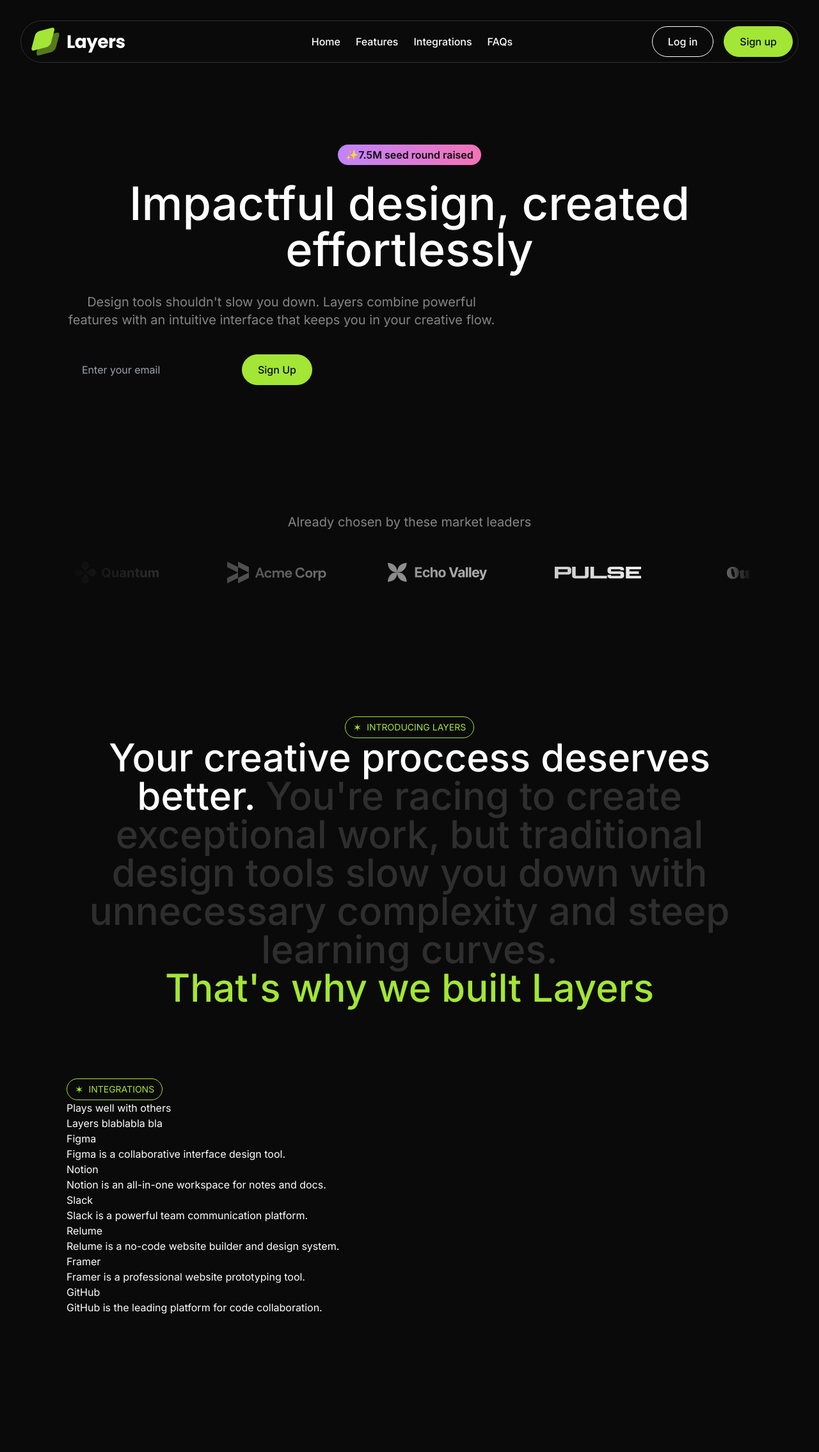
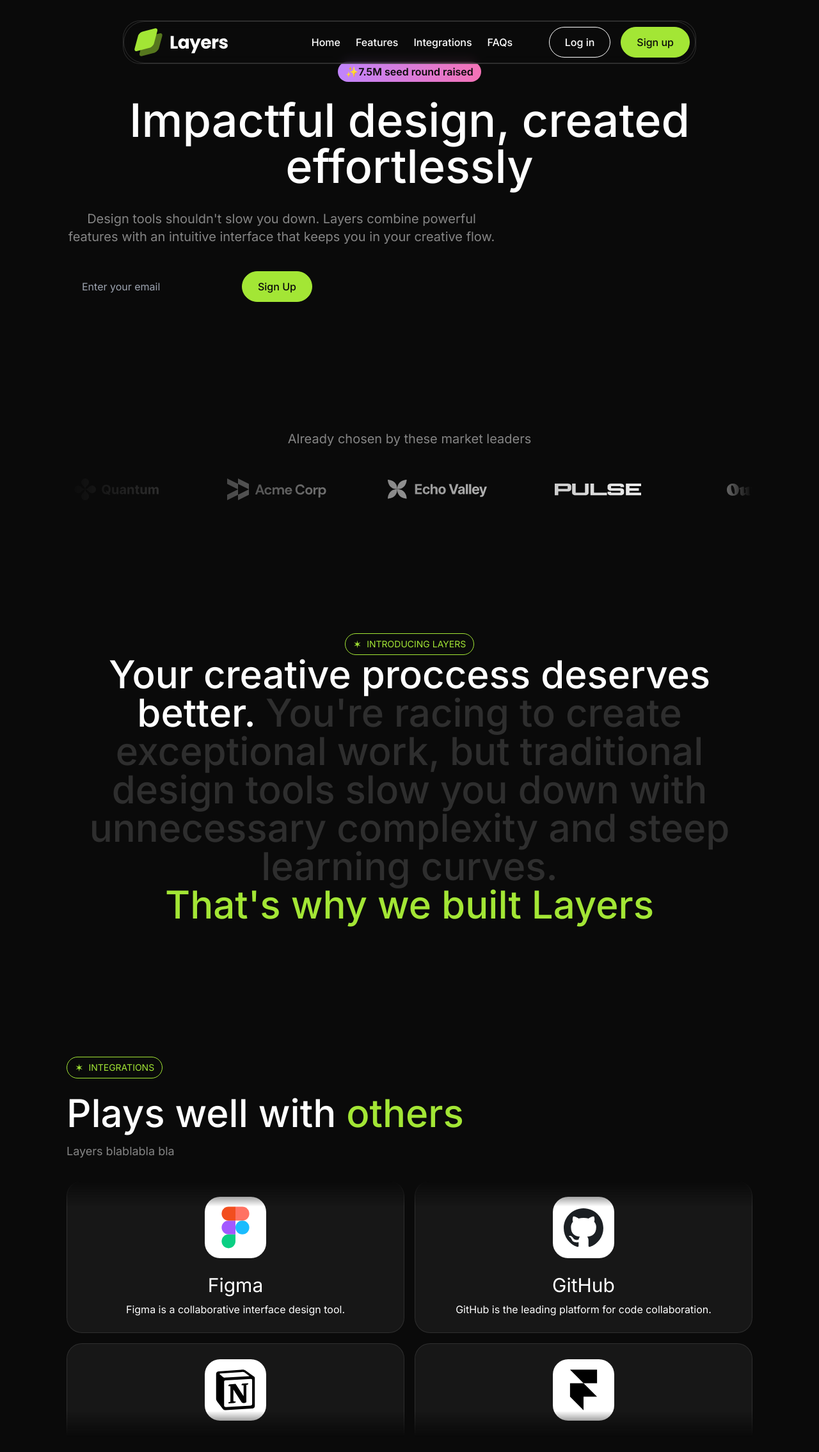
Before and after one commit to floksdev/AnimatedPortfolio, a Next.js app: page / in a window 1280 px wide. Shown: the top 2270 px of the page at 64% size. Built offline with nearby package versions, Linux system fonts and the light colour scheme.

Commit message:
[ADD] navbar animation mobile

```diff
--- /dev/null
+++ b/src/components/IntegrationsColumn.tsx
@@ -0,0 +1,21 @@
+import Integrations, { type IntegrationType } from "@/sections/Integrations"
+import Image from "next/image";
+import { twMerge } from "tailwind-merge";
+
+export default function IntegrationColumn(props: { integrations: IntegrationType; className?: string; }) {
+    const { integrations, className } = props;
+
+    return (
+        <div className={twMerge("flex flex-col gap-4 pb-4", className)}>
+            {integrations.map(integration => (
+                <div key={integration.name} className="bg-neutral-900 border border-white/10 rounded-3xl p-6">
+                    <div className="flex justify-center">
+                        <Image src={integration.icon} alt={`${integration.name} icon`} className="size-24"/>
+                    </div>
+                    <h3 className="text-3xl text-center mt-6">{integration.name}</h3>
+                    <p className="text-center texte-white/50 mt-2">{integration.description}</p>
+                </div>
+            ))}
+        </div>
+    );
+}
--- a/src/sections/Integrations.tsx
+++ b/src/sections/Integrations.tsx
@@ -1,35 +1,34 @@
 import Tag from "@/components/Tag";
-import figmaIcon from '@/assets/images/figma-logo.svg'
-import notionIcon from '@/assets/images/notion-logo.svg'
-import slackIcon from '@/assets/images/slack-logo.svg'
-import relumeIcon from '@/assets/images/relume-logo.svg'
-import framerIcon from '@/assets/images/framer-logo.svg'
-import githubIcon from '@/assets/images/github-logo.svg'
+import Image from "next/image";
+import figmaIcon from "@/assets/images/figma-logo.svg";
+import notionIcon from "@/assets/images/notion-logo.svg";
+import slackIcon from "@/assets/images/slack-logo.svg";
+import relumeIcon from "@/assets/images/relume-logo.svg";
+import framerIcon from "@/assets/images/framer-logo.svg";
+import githubIcon from "@/assets/images/github-logo.svg";
+import IntegrationColumn from "@/components/IntegrationsColumn";
 
 const integrations = [
-    { name: "Figma", icon: "figma-logo.svg", description: "Figma is a collaborative interface design tool." },
-    { name: "Notion", icon: "notion-logo.svg", description: "Notion is an all-in-one workspace for notes and docs." },
-    { name: "Slack", icon: "slack-logo.svg", description: "Slack is a powerful team communication platform." },
-    { name: "Relume", icon: "relume-logo.svg", description: "Relume is a no-code website builder and design system." },
-    { name: "Framer", icon: "framer-logo.svg", description: "Framer is a professional website prototyping tool." },
-    { name: "GitHub", icon: "github-logo.svg", description: "GitHub is the leading platform for code collaboration." },
+    { name: "Figma", icon: figmaIcon, description: "Figma is a collaborative interface design tool." },
+    { name: "Notion", icon: notionIcon, description: "Notion is an all-in-one workspace for notes and docs." },
+    { name: "Slack", icon: slackIcon, description: "Slack is a powerful team communication platform." },
+    { name: "Relume", icon: relumeIcon, description: "Relume is a no-code website builder and design system." },
+    { name: "Framer", icon: framerIcon, description: "Framer is a professional website prototyping tool." },
+    { name: "GitHub", icon: githubIcon, description: "GitHub is the leading platform for code collaboration." },
 ];
+
+export type IntegrationType = typeof integrations;
 
 export default function Integrations() {
     return (
-        <section>
+        <section className="py-24 overflow-hidden">
             <div className="container">
                 <Tag>Integrations</Tag>
-                <h2>Plays well with <span>others</span></h2>
-                <p>Layers blablabla bla</p>
-                <div>
-                    {integrations.map (integration => (
-                        <div key={integration.name}>
-                            <div></div>
-                            <h3>{integration.name}</h3>
-                            <p>{integration.description}</p>
-                        </div>
-                    ))}
+                <h2 className="text-6xl font-medium mt-6">Plays well with <span className="text-lime-400">others</span></h2>
+                <p className="text-white/50 mt-4 text-lg">Layers blablabla bla</p>
+                <div className="h-[400px] mt-8 overflow-hidden grid md:grid-cols-2 gap-4 [mask-image:linear-gradient(to_bottom,transparent,black_10%,black_90%,transparent)]">
+                    <IntegrationColumn integrations={integrations}/>
+                    <IntegrationColumn integrations={integrations.slice().reverse()} className="hidden md:flex"/>
                 </div>
             </div>
         </section>
--- a/src/sections/Navbar.tsx
+++ b/src/sections/Navbar.tsx
@@ -1,8 +1,13 @@
+"use client";
+
 import { section } from "framer-motion/client";
 import Image from "next/image";
 import logoImage from '@/assets/images/logo.svg'
 import menuImage from '@/assets/images/menu.min.svg'
 import Button from "@/components/Button";
+import { useState } from "react";
+import { twMerge } from "tailwind-merge";
+import { AnimatePresence, motion } from "framer-motion";
 
 const navLinks = [
     { label: "Home", href: "#" },
@@ -12,9 +17,11 @@ const navLinks = [
 ];
 
 export default function Navbar() {
-    return <section className="py-4 px-4 lg:py-8 lg:px-8">
-        <div className="container max-w-5xl"></div>
-            <div className="grid grid-cols-2 border lg:grid-cols-3 border-white/15 rounded-full p-2 px-4 md:pr-2 items-center">
+    const [isOpen, setIsOpen] = useState(false);
+    return <section className="py-4 px-4 lg:py-8 lg:px-8 fixed w-full top-0 z-50">
+        <div className="container max-w-5xl">
+            <div className="border border-white/15 rounded-[27px] bg-neutral-950/70 backdrop-blur">
+                <div className="grid grid-cols-2 border lg:grid-cols-3 border rounded-full border-white/15 p-2 px-4 md:pr-2 items-center">
             <div>
                 <Image src={logoImage} alt="Layers logo" className="h-9 md:h-auto w-auto"/>
             </div>
@@ -36,12 +43,28 @@ export default function Navbar() {
                     stroke-linecap="round"
                     stroke-linejoin="round"
                     className="feather feather-menu md:hidden"
+                    onClick={() => setIsOpen(!isOpen)}
                     >
-                        <path d="M3 12h18M3 6h18M3 18h18"/>
+                    <line x1="3" y1="6" x2="21" y2="6" className={twMerge("origin-left transition", isOpen && 'rotate-45 -translate-y-1')}></line>
+                    <line x1="3" y1="12" x2="21" y2="12" className={twMerge("transition", isOpen && "opacity-0")}></line>
+                    <line x1="3" y1="18" x2="21" y2="18" className={twMerge("origin-left transition", isOpen && '-rotate-45 translate-y-1')}></line>
                 </svg>
                 <Button className="hidden md:inline-flex items-center" variant="secondary">Log in</Button>
                 <Button className="hidden md:inline-flex items-center" variant="primary">Sign up</Button>
             </div>
+                </div>
+                <AnimatePresence>
+                {isOpen && (
+                <motion.div initial={{height: 0}} animate={{height: 'auto'}} exit={{height: 0}} className="flex flex-col items-center gap-4 py-4 overflow-hidden">
+                    {navLinks.map(link => (
+                        <a href={link.href} key={link.label} className="py-2">
+                            {link.label}
+                        </a>
+                    ))}
+                </motion.div>
+                )}
+                </AnimatePresence>
+            </div>
         </div>
     </section>;
 }
```
